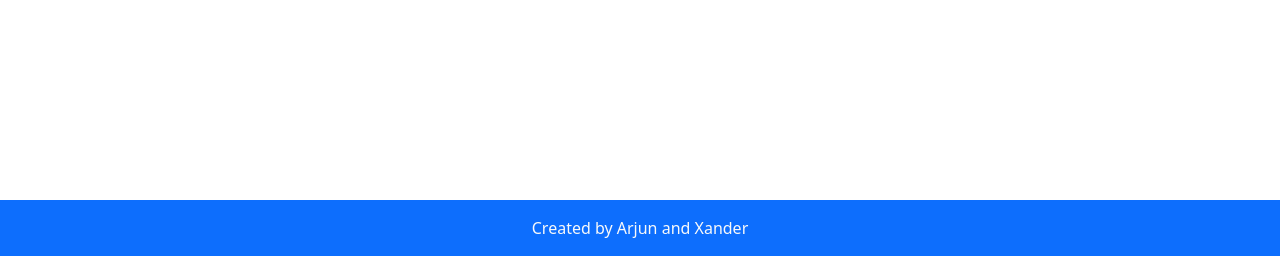
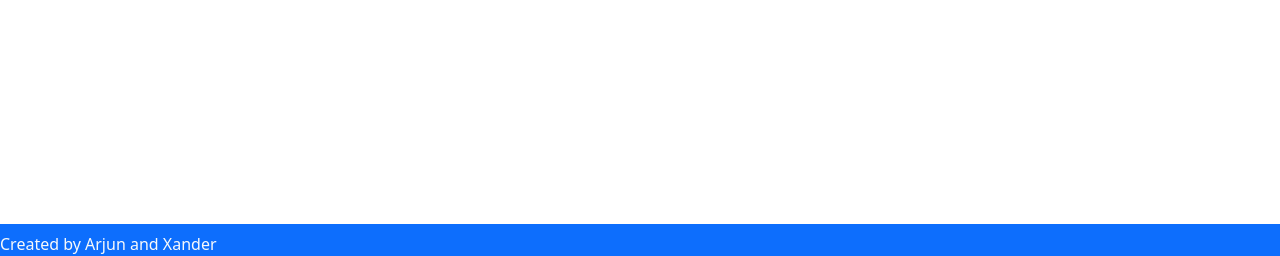
Before and after one commit to pavankay/linksforlynx, a Flask app: page /all_projects in a window 1280 px wide. Shown: the part 544-800 px from the top of the page. Run offline with Flask 3, Linux system fonts and the light colour scheme; data that the repository does not hold is empty; some libraries are stand-ins or nearby versions.

Commit message:
Update base.html

```diff
--- a/templates/base.html
+++ b/templates/base.html
@@ -63,7 +63,7 @@
 
     <footer class="bg-primary text-light text-center py-3 mt-auto">
         <div class="container">
-            <p class="mb-0">Created by Arjun and Xander</p>
+            <p class="mb-0" style="position: fixed; bottom: 0; left: 0;">Created by Arjun and Xander</p>
         </div>
     </footer>
 
```
